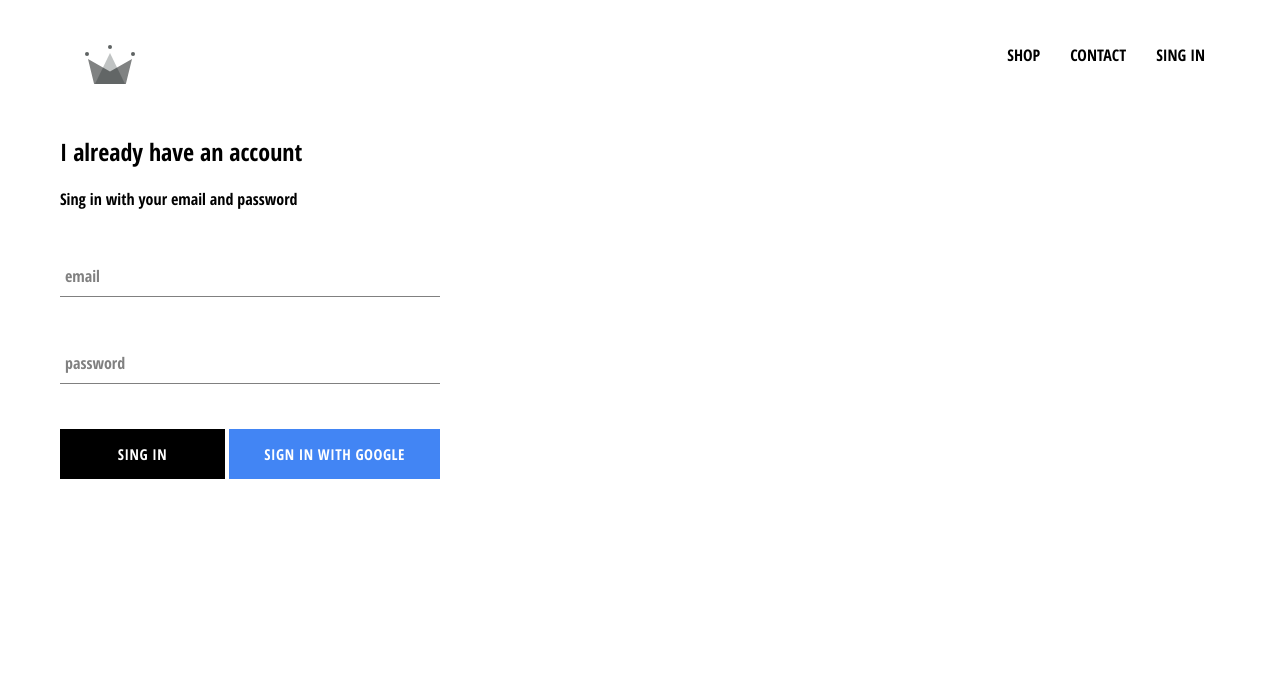
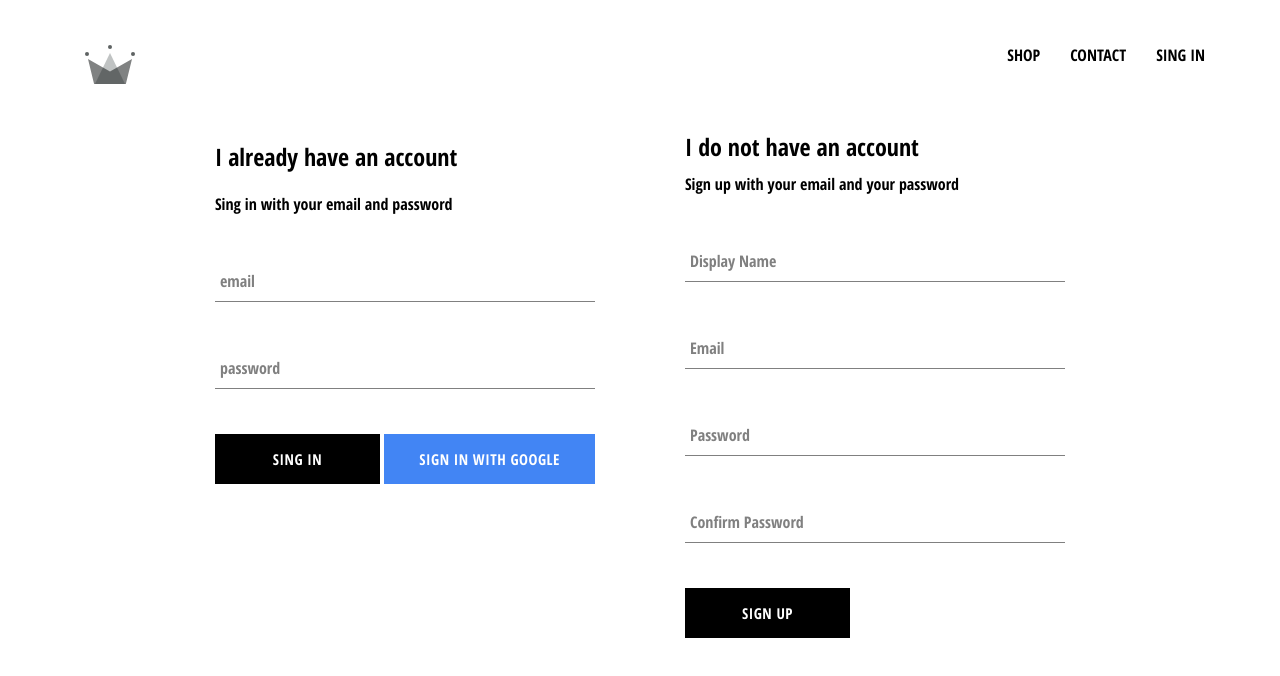
Before and after one commit to vicprat/crwn-clothing, a React (Create React App) app: page /singin in a window 1280 px wide. Shown: the top 676 px of the page. Built offline with nearby package versions, Linux system fonts and the light colour scheme; no server answers.

Commit message:
implemented firebase utils, included ability to store authenticated users inot our firestore database

```diff
--- a/src/App.js
+++ b/src/App.js
@@ -7,7 +7,7 @@
 import ShopPage from "./pages/shop/shop.component";
 import Header from "./components/header/header.component";
 import SingInAndSingOutPage from "./pages/sing-in-and-sing-out/sing-in-and-sing-out.component";
-import { auth } from "./firebase/firebase.utils";
+import { auth, createUserProfileDocument } from "./firebase/firebase.utils";
 
 class App extends Component {
   constructor() {
@@ -21,10 +21,22 @@
   unsuscribeFromAuth = null;
 
   componentDidMount() {
-    this.unsuscribeFromAuth = auth.onAuthStateChanged((user) => {
-      this.setState({ currentUser: user });
+    this.unsuscribeFromAuth = auth.onAuthStateChanged(async (userAuth) => {
+      if (userAuth) {
+        const userRef = await createUserProfileDocument(userAuth);
 
-      console.log(user);
+        userRef.onSnapshot((snapShot) => {
+          this.setState({
+            currentUser: {
+              id: snapShot.id,
+              ...snapShot.data(),
+            },
+          });
+          console.log(this.state);
+        });
+      } else {
+        this.setState({ currentUser: userAuth });
+      }
     });
   }
 
--- /dev/null
+++ b/src/components/sign-up/sign-up.component.jsx
@@ -0,0 +1,102 @@
+import React, { Component } from "react";
+
+import FormInput from "../form-input/fomr-input.component";
+import CustomButton from "../custom-button/custom-button.component";
+
+import { auth, createUserProfileDocument } from "../../firebase/firebase.utils";
+
+import "./sign-up.styles.scss";
+
+export default class SignUp extends Component {
+  constructor() {
+    super();
+
+    this.state = {
+      displayName: "",
+      email: "",
+      password: "",
+      confirmPassword: "",
+    };
+  }
+
+  handleSubmit = async (event) => {
+    event.preventDefault();
+
+    const { displayName, email, password, confirmPassword } = this.state;
+
+    if (password !== confirmPassword) {
+      alert("Passwords don't match");
+      return;
+    }
+
+    try {
+      const { user } = await auth.createUserWithEmailAndPassword(
+        email,
+        password
+      );
+      await createUserProfileDocument(user, { displayName });
+
+      this.setState({
+        displayName: "",
+        email: "",
+        password: "",
+        confirmPassword: "",
+      });
+    } catch (error) {
+      console.error(error);
+    }
+  };
+
+  handleChange = (event) => {
+    const { name, value } = event.target;
+
+    this.setState({ [name]: value });
+  };
+
+  render() {
+    const { displayName, email, password, confirmPassword } = this.state;
+
+    return (
+      <div className="sign-up">
+        <h2 className="title">I do not have an account</h2>
+        <span>Sign up with your email and your password</span>
+        <form className="sign-up-form" onSubmit={this.handleSubmit}>
+          <FormInput
+            type="text"
+            name="displayName"
+            value={displayName}
+            onChange={this.handleChange}
+            label="Display Name"
+            required
+          />
+          <FormInput
+            type="text"
+            name="email"
+            value={email}
+            onChange={this.handleChange}
+            label="Email"
+            required
+          />
+
+          <FormInput
+            type="password"
+            name="password"
+            value={password}
+            onChange={this.handleChange}
+            label="Password"
+            required
+          />
+          <FormInput
+            type="password"
+            name="confirmPassword"
+            value={confirmPassword}
+            onChange={this.handleChange}
+            label="Confirm Password"
+            required
+          />
+          <CustomButton type="submit">SIGN UP</CustomButton>
+        </form>
+      </div>
+    );
+  }
+}
--- /dev/null
+++ b/src/components/sign-up/sign-up.styles.scss
@@ -0,0 +1,9 @@
+.sign-up {
+    display: flex;
+    flex-direction: column;
+    width: 380px;
+
+    .title {
+        margin: 10px 0;
+    }
+}
--- a/src/firebase/firebase.utils.js
+++ b/src/firebase/firebase.utils.js
@@ -12,6 +12,32 @@
   measurementId: "G-0ZTQPF9V10",
 };
 
+export const createUserProfileDocument = async (userAuth, additionalData) => {
+  if (!userAuth) return;
+
+  const userRef = firestore.doc(`users/${userAuth.uid}`);
+
+  const snapshot = await userRef.get();
+
+  if (!snapshot.exists) {
+    const { displayName, email } = userAuth;
+    const createdAt = new Date();
+
+    try {
+      await userRef.set({
+        displayName,
+        email,
+        createdAt,
+        ...additionalData,
+      });
+    } catch (error) {
+      console.log("error creating user", error.message);
+    }
+  }
+
+  return userRef;
+};
+
 firebase.initializeApp(config);
 
 export const auth = firebase.auth();
--- /dev/null
+++ b/src/pages/sing-in-and-sing-out/sign-in-and-sign-up.styles.scss
@@ -0,0 +1,6 @@
+.sign-in-and-sign-up {
+    width: 850px;
+    display: flex;
+    justify-content: space-between;
+    margin: 30px auto;
+}
--- a/src/pages/sing-in-and-sing-out/sing-in-and-sing-out.component.jsx
+++ b/src/pages/sing-in-and-sing-out/sing-in-and-sing-out.component.jsx
@@ -1,11 +1,15 @@
 import React from "react";
 
 import SingIn from "../../components/sing-in/sing-in.component";
+import SignUp from "../../components/sign-up/sign-up.component";
+
+import "./sign-in-and-sign-up.styles.scss";
 
 export default function SingInAndSingOutPage() {
   return (
-    <div className="sing-in-and-sing-out">
+    <div className="sign-in-and-sign-up">
       <SingIn />
+      <SignUp />
     </div>
   );
 }
```
